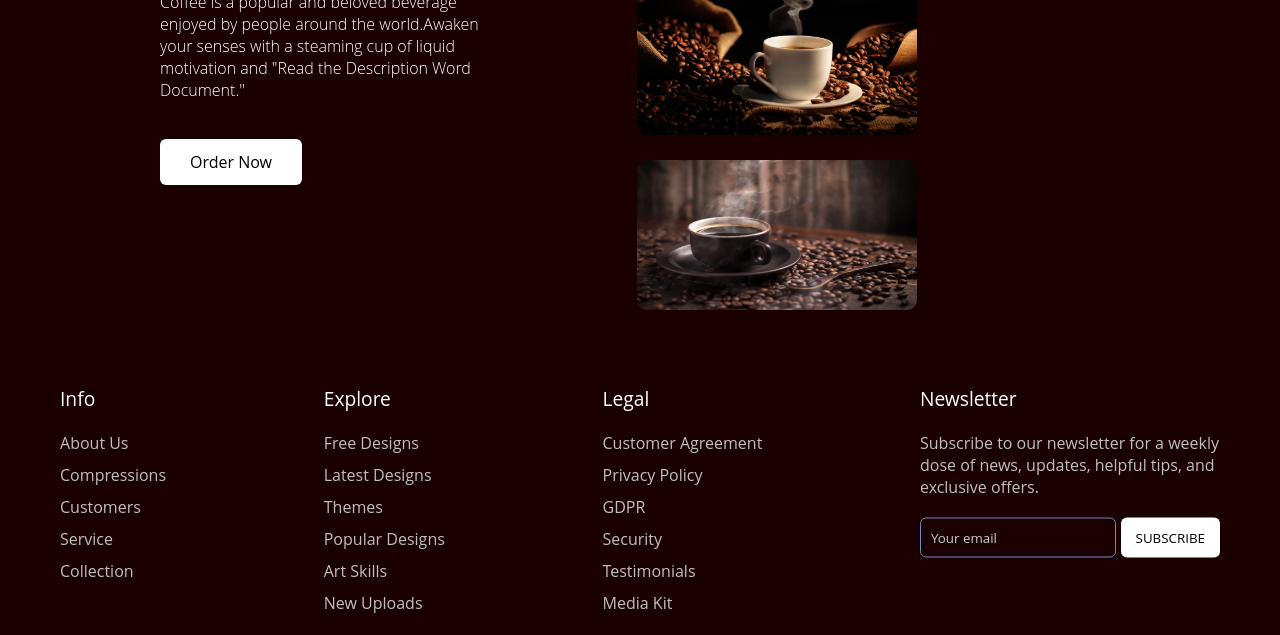
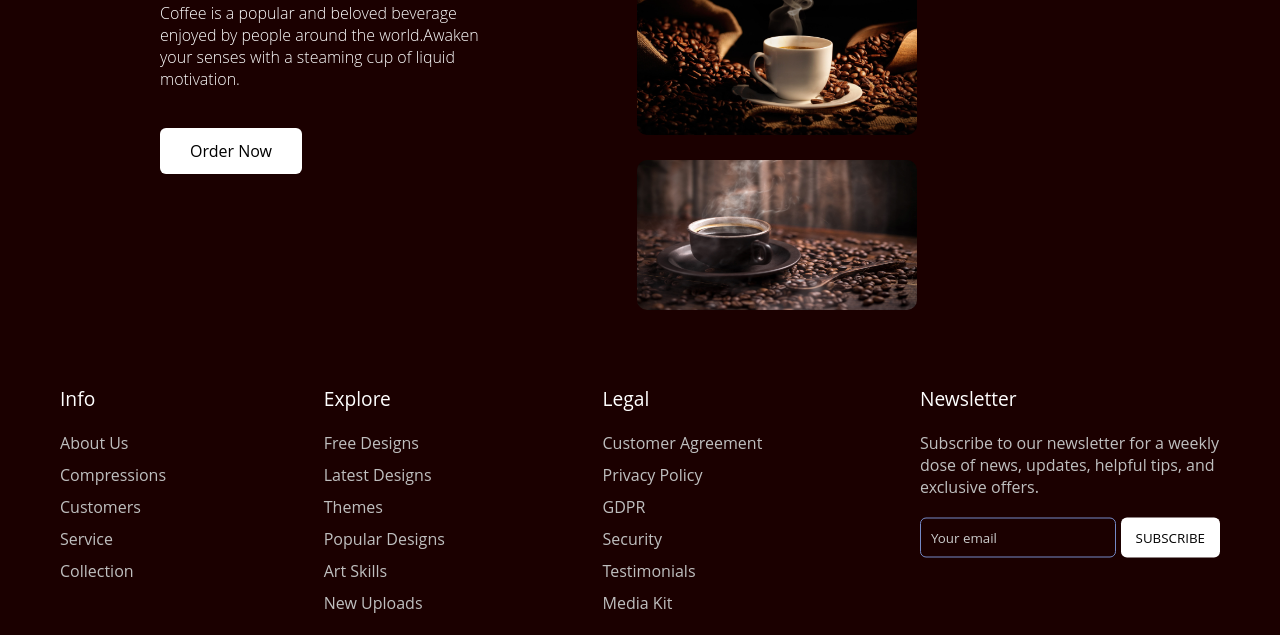
Before and after one commit to chayanC7mondal/webwiz, a plain HTML site: page index.html in a window 1280 px wide. Shown: the part 465-1100 px from the top of the page. Drawn offline with nearby package versions, Linux system fonts and the light colour scheme.

Commit message:
webwiz task is done

```diff
--- a/MAIN WEBSITE(CLICK HERE).html
+++ b/index.html
@@ -28,9 +28,7 @@
         <h2>Start Your Day With Fresh Coffee</h2>
         <p>
           Coffee is a popular and beloved beverage enjoyed by
-          people around the world.Awaken your senses with a steaming cup of liquid motivation and
-
-          "Read the Description Word Document."
+          people around the world.Awaken your senses with a steaming cup of liquid motivation.
         </p>
         <button class="order"><a href="payment form.html" class="payment">Order Now</a></button>
       </div>
```
